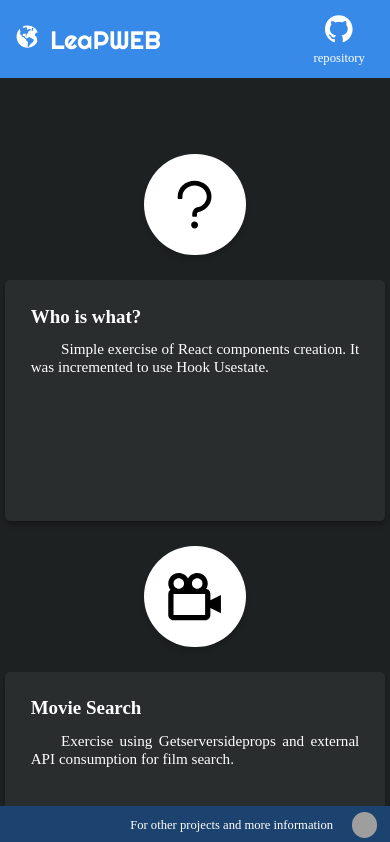
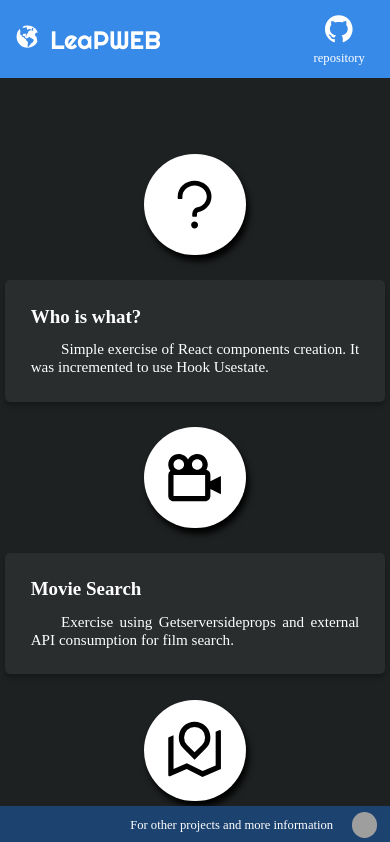
Before and after one commit to ZauJulio/LeaPWEB, a Next.js app in the folder src/: page / in a window 390 px wide. Shown: the top 842 px of the page. Built offline with nearby package versions, Linux system fonts and the light colour scheme; grey boxes are pictures that could not be loaded.

Commit message:
correction of topics mobile layout

```diff
--- a/src/styles/components/Topic.module.scss
+++ b/src/styles/components/Topic.module.scss
@@ -16,7 +16,7 @@
     align-items: center;
 
     background: white;
-    box-shadow: 0px 4px 4px rgba(0, 0, 0, 0.15);
+    box-shadow: 3px 6px 6px rgba(0, 0, 0, 0.986);
 
     cursor: pointer;
 
@@ -29,7 +29,14 @@
 
   .topicContent {
     width: 30rem;
-    min-height: 19rem;
+
+    @media (max-width:720px){
+      height: fit-content;
+    }
+
+    @media (min-width:720px){
+      min-height: 19rem;
+    }
 
     background: #292D2E;
     box-shadow: 0px 4px 4px rgba(0, 0, 0, 0.25);
--- a/src/styles/globals.scss
+++ b/src/styles/globals.scss
@@ -44,6 +44,25 @@ body {
   color: var(--text);
 }
 
+::-webkit-scrollbar {
+  width: 10px;
+}
+
+/* Track */
+::-webkit-scrollbar-track {
+  background: #00000000;
+}
+
+/* Handle */
+::-webkit-scrollbar-thumb {
+  background: #888;
+}
+
+/* Handle on hover */
+::-webkit-scrollbar-thumb:hover {
+  background: #555;
+}
+
 input,
 textarea,
 button {
--- a/src/styles/pages/Home.module.scss
+++ b/src/styles/pages/Home.module.scss
@@ -15,7 +15,7 @@
       @media (max-width: 1080px) {
         flex-direction: row;
       }
-      @media (max-width: 480px) {
+      @media (max-width: 720px) {
         flex-direction: column;
       }
     }
```
Also changed, not shown: 1 other file (tests, documents, lock files or other folders).
